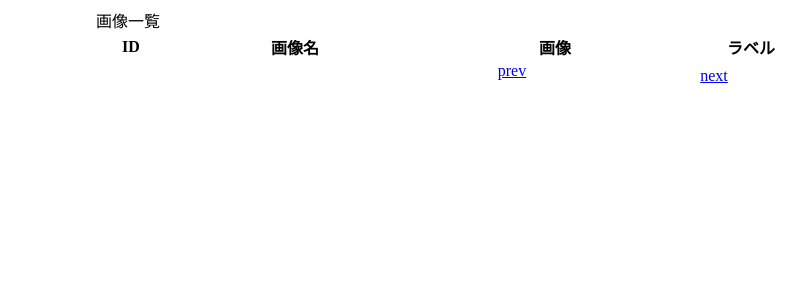
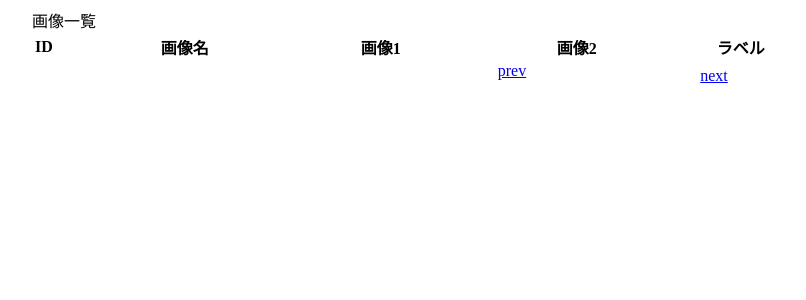
Before and after one commit to kenoga/image-annotation-tool, a Flask app: page / in a window 1280 px wide. Shown: the top 300 px of the page, without its empty margins (32-838 px from the left). Run offline with Flask 2, Linux system fonts and the light colour scheme; lists and menus that the app fills with data are empty; parts of the project's set-up code (start-up, migrations or seed data) failed here and were passed over; some libraries are stand-ins or nearby versions.

Commit message:
landmark

```diff
--- a/static/css/style.css
+++ b/static/css/style.css
@@ -6,12 +6,12 @@ ul, li, p, div {
 }
 
 .container {
-    width: 80vw;
+    width: 90vw;
     margin: 0 auto;
 }
 
 .message-div {
-    width: 80vw;
+    width: 90vw;
 }
 
 .message-list {
--- a/templates/index.html
+++ b/templates/index.html
@@ -21,17 +21,19 @@ jQuery( function($) {
 <table>
     <tbody>
     <tr>
-        <th class="vw5">ID</th>
+        <th class="vw2">ID</th>
         <th class="vw20">画像名</th>
-        <th class="vw20">画像</th>
-        <th class="vw10">ラベル</th>
-        <th class="vw40"></th>
+        <th class="vw10">画像1</th>
+        <th class="vw20">画像2</th>
+        <th class="vw5">ラベル</th>
+        <th class="vw60"></th>
     </tr>
     {% for index, img_name, img_path, label, checked_or_not in imgs %}
         <tr class="linked-tr">
             <td data-href="/annotate/{{index}}">{{index}}</td>
             <td data-href="/annotate/{{index}}">{{img_name}}</td>
-            <td data-href="/annotate/{{index}}"><img src="{{img_path}}"/></td>
+            <td data-href="/annotate/{{index}}"><img src="{{img_path[0]}}"/></td>
+            <td data-href="/annotate/{{index}}"><img src="{{img_path[1]}}" width="150" height="150"/></td>
             <td data-href="/annotate/{{index}}">{{label}}</td>
             <td>
                 <form method="post" action="/annotate/{{index}}">
```
